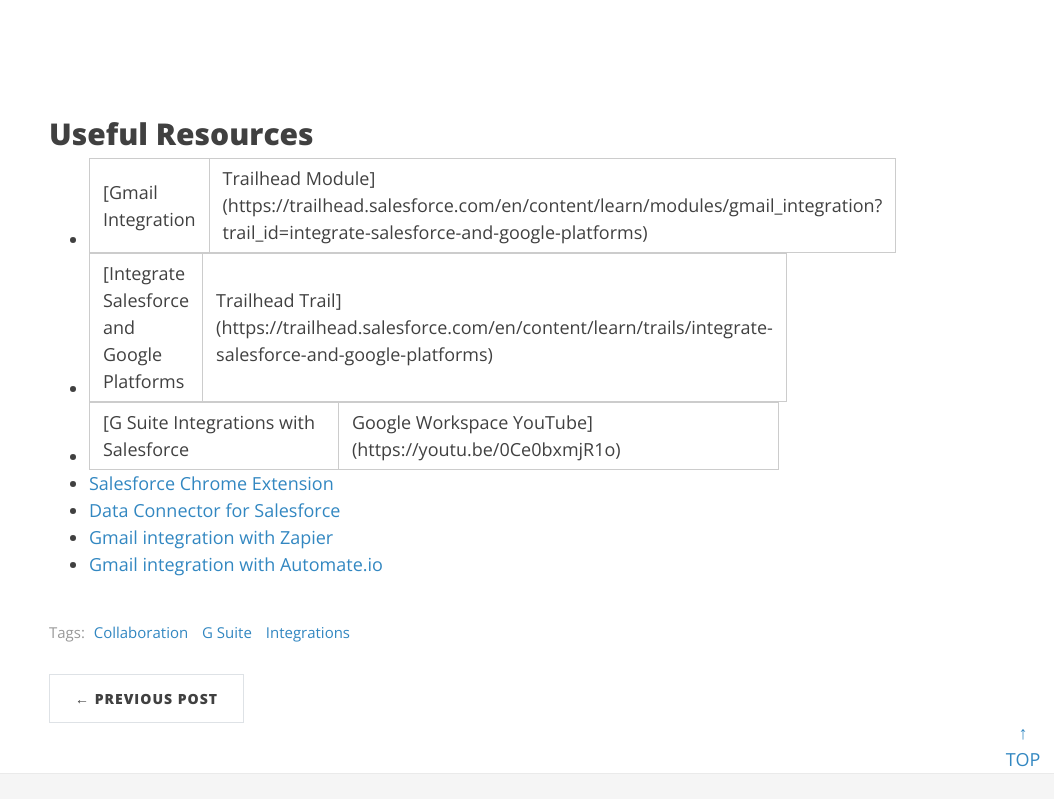
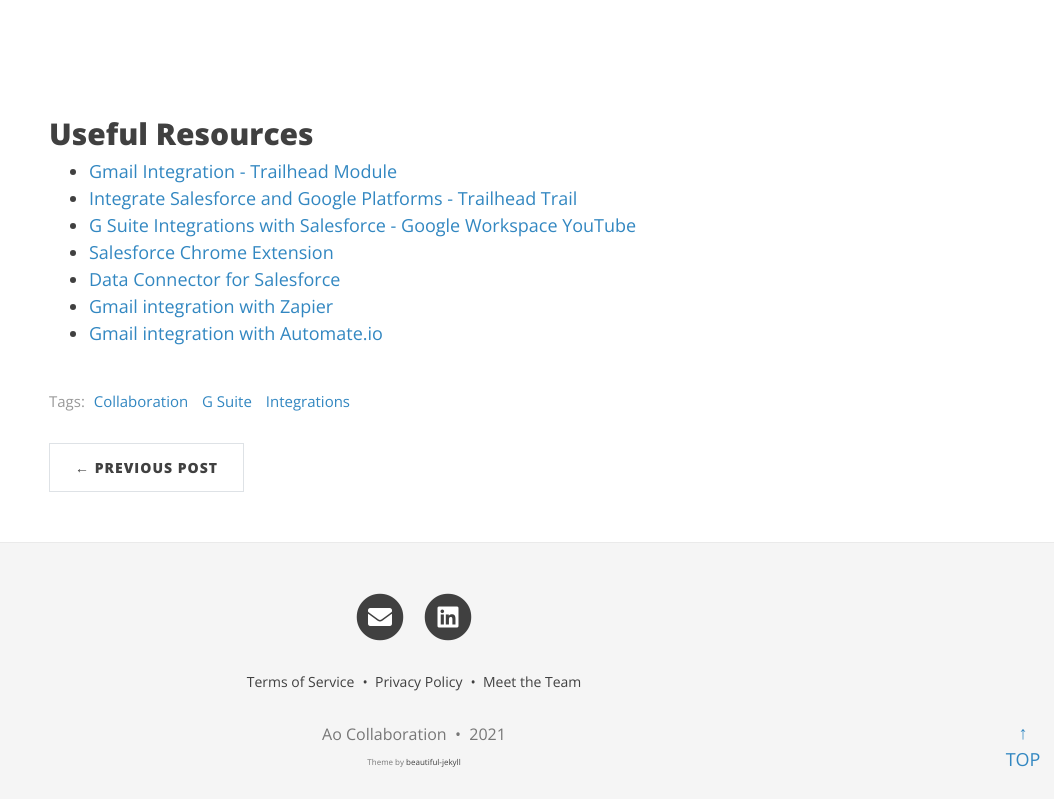
Before and after one commit to Ao-Collaboration/Ao-Collaboration.github.io, a Jekyll site: the page built from _posts/2021-04-13-gsuite-salesforce.md, in a window 1280 px wide and 900 px high, scrolled down 2637 px, cut to the strip 101-900 px from the top of the window. Shown: the whole strip, without its empty margins (226-1280 px from the left). Built offline with Jekyll 4.4.1, drawn with Linux system fonts in a browser that asks for light colours; nearby versions of some CDN libraries; comment, search, counter and statistics services are not loaded.

Commit message:
Update 2021-04-13-gsuite-salesforce.md

```diff
--- a/_posts/2021-04-13-gsuite-salesforce.md
+++ b/_posts/2021-04-13-gsuite-salesforce.md
@@ -45,9 +45,9 @@
 <br/>
 
 ## Useful Resources
-* [Gmail Integration | Trailhead Module](https://trailhead.salesforce.com/en/content/learn/modules/gmail_integration?trail_id=integrate-salesforce-and-google-platforms)
-* [Integrate Salesforce and Google Platforms | Trailhead Trail](https://trailhead.salesforce.com/en/content/learn/trails/integrate-salesforce-and-google-platforms)
-* [G Suite Integrations with Salesforce | Google Workspace YouTube](https://youtu.be/0Ce0bxmjR1o)
+* [Gmail Integration - Trailhead Module](https://trailhead.salesforce.com/en/content/learn/modules/gmail_integration?trail_id=integrate-salesforce-and-google-platforms)
+* [Integrate Salesforce and Google Platforms - Trailhead Trail](https://trailhead.salesforce.com/en/content/learn/trails/integrate-salesforce-and-google-platforms)
+* [G Suite Integrations with Salesforce - Google Workspace YouTube](https://youtu.be/0Ce0bxmjR1o)
 * [Salesforce Chrome Extension](https://chrome.google.com/webstore/detail/salesforce/jjghhkepijgakdammjldcbnjehfkfmha)
 * [Data Connector for Salesforce](https://gsuite.google.com/marketplace/app/data_connector_for_salesforce/857627895310)
 * [Gmail integration with Zapier](https://zapier.com/apps/gmail/integrations/salesforce)
```
